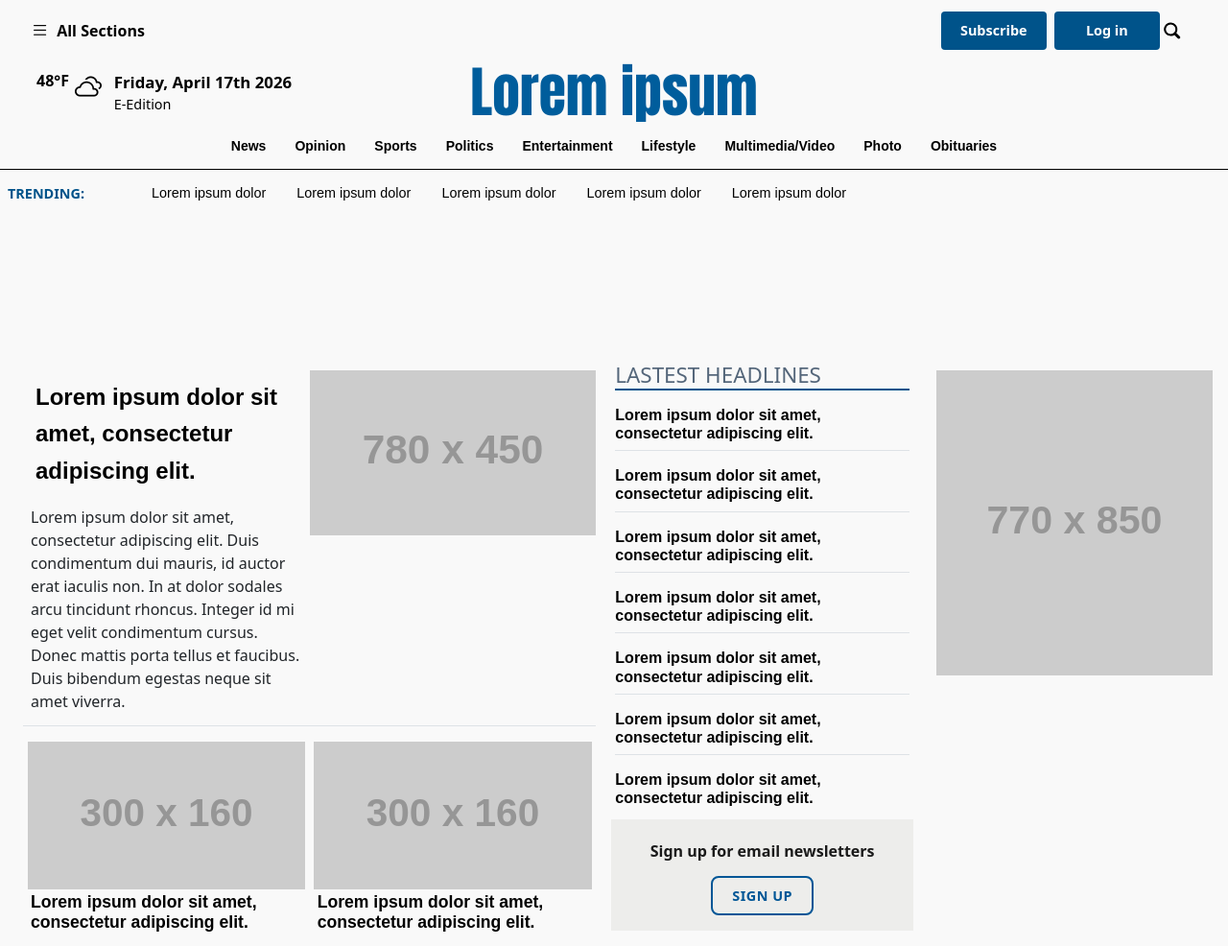
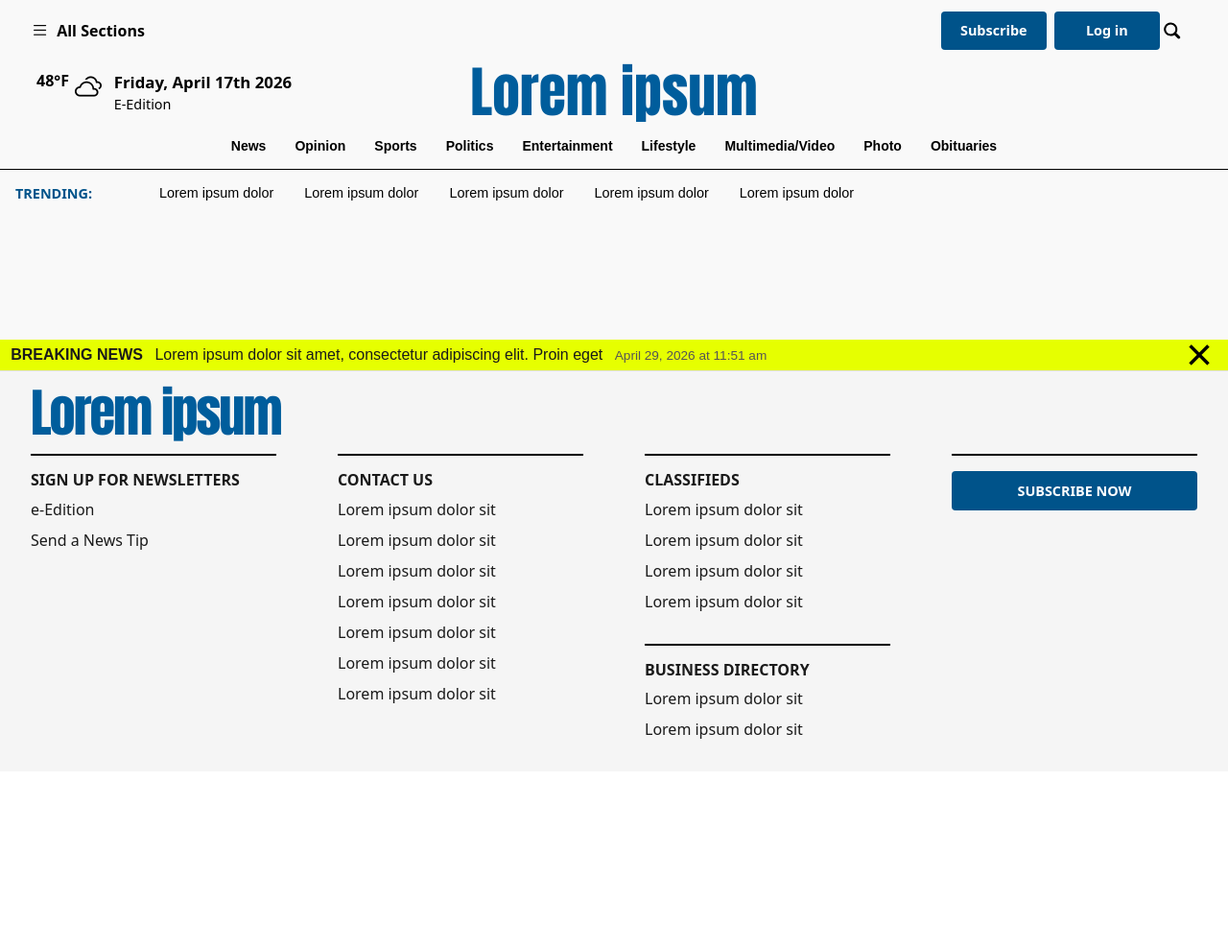
Before and after one commit to Marco-Tetsuya-Stella/esame_PPM, a plain HTML site: page index.html in a window 1280 px wide. Shown: the top 986 px of the page at 96% size. After the commit the page ends 804 px from the top, so only its background shows below. Drawn offline with nearby package versions, Linux system fonts and the light colour scheme; placeholder pictures from the web are drawn by us.

Commit message:
Bozza del banner in cima

```diff
--- a/css/header.css
+++ b/css/header.css
@@ -80,7 +80,7 @@
     width: 100%;
     align-items: center;
     flex-wrap: nowrap;
-    padding: 0 0.5rem;
+    padding: 0 1rem;
     max-width: 1300px;
     margin: 0 auto;
     overflow: hidden;
--- a/css/main.css
+++ b/css/main.css
@@ -6,6 +6,61 @@
     font-family: system-ui, -apple-system, sans-serif;
     background-color: #F9F9F9;
 
+}
+
+
+
+
+
+.banner-yellow {
+    display: flex;
+    align-items: center;
+    width: 100%;
+    max-width: 1300px;
+    margin: 0 auto;
+    min-height: 2rem;
+    padding: 0.15rem 3.5rem 0.15rem 0.7rem;
+    background-color: #E6FF00;
+    position: relative;
+    box-sizing: border-box;
+    font-family: sans-serif;
+}
+
+.banner-content-wrapper {
+    flex: 1;
+    line-height: 1.3;
+    color: #1a1a1a;
+    white-space: normal;
+    word-wrap: break-word;
+}
+
+.banner-label {
+    font-weight: 900;
+    margin-right: 0.5rem;
+}
+
+.banner-headline {
+    font-weight: 500;
+}
+
+.banner-date {
+    color: #555;
+    font-size: 0.85rem;
+    margin-left: 0.5rem;
+    display: inline-block;
+}
+
+.banner-close-icon {
+    position: absolute;
+    right: 1rem;
+    top: 50%;
+    transform: translateY(-50%);
+    font-size: 3rem;
+    font-weight: 300;
+    color: #000;
+    cursor: pointer;
+    line-height: 1;
+    user-select: none;
 }
 
 /*------------
@@ -29,23 +84,27 @@
     border-bottom: 1px solid #dee2e6;
 }
 
-
+.firstBlock__mainArticle__mainTitleContainer {
+    padding: 0.5rem 0 0.5rem 0;
+}
 
 
 .firstBlock__mainArticle__mainTitle {
     margin: 0;
     width: 100%;
     padding: 5px;
+    line-height: 1;
 }
 
 .firstBlock__mainArticle__mainTitle--link {
+    display: inline;
+    line-height: 1;
     text-decoration: none;
     color: #000000;
     font-family: sans-serif;
     font-weight: 700;
     font-size: 1.5rem;
     transition: color 0.2s;
-
     white-space: normal;
     word-wrap: break-word;
     overflow: visible;
@@ -55,7 +114,13 @@
     color: #00538a;
 }
 
+.firstBlock__mainArticle__mainImageContainer {
+    padding: 0.5rem 0 0.5rem 0;
+}
 
+.firstBlock__mainArticle__mainParagraphContainer{
+    padding: 0.5rem 0 0.5rem 0;
+}
 /*-----------------------
     SECTION ARTICLES
  -----------------------*/
@@ -71,16 +136,18 @@
     flex-wrap: wrap;
     align-items: flex-start;
     justify-content: center;
-    padding: 0.3rem;
+    padding: 0;
 }
 
 .firstBlock__article__imageContainer {
+    padding: 0.5rem 0.5rem 0.5rem 0.1rem;
 }
 
 .firstBlock__article__title {
     margin: 0;
-    padding: 0.2rem;
+    padding: 0.5rem 0.2rem 0.2rem 0.2rem;
     width: 100%;
+
 }
 
 
@@ -92,7 +159,7 @@
     color: #000000;
     font-family: sans-serif;
     font-weight: 700;
-    font-size: 1.1rem;
+    font-size: 1.2rem;
     transition: color 0.2s;
 
     white-space: normal;
@@ -106,15 +173,17 @@
 
 @media (min-width: 576px) and (max-width: 768px) {
     .firstBlock__article__title--link {
-        font-size: 0.85rem;
+        font-size: 1.1rem;
     }
 }
 
-@media (min-width: 992px) and (max-width: 1200px) {
+@media (min-width: 1200px) {
     .firstBlock__article__title--link {
         font-size: 1.3rem;
     }
 }
+
+
 
 /*----------------------------
     SECTION SIDE HEADLINE
@@ -226,7 +295,7 @@
     }
 }
 
-.firstBlock__aside__link {
+.firstBlock__image--link {
     width: 100%;
     display: block;
 }
--- a/index.html
+++ b/index.html
@@ -457,7 +457,25 @@
 
 <main class="container-fluid g-0 main__container">
 
-
+    <!--
+    <div id="footerContainer" class="footerBottom__bottomContainer">
+        <span class="footerBottom__bottom__close-icon" onclick="closeContainer()">&#10006;</span>
+    </div>-->
+
+    <div id="yellowBanner" class="banner-yellow">
+        <div class="banner-content-wrapper">
+            <span class="banner-label">BREAKING NEWS</span>
+            <span class="banner-headline">Lorem ipsum dolor sit amet, consectetur adipiscing elit. Proin eget</span>
+            <span class="banner-date">April 29, 2026 at 11:51 am</span>
+        </div>
+
+        <span class="banner-close-icon" onclick="dismissBanner()">&times;</span>
+    </div>
+
+
+
+
+    <!--
     <div class="row g-0 firstBlock ">
         <section class="col-12 col-md-9 d-flex flex-wrap  p-2">
 
@@ -467,7 +485,7 @@
 
                         <div class="col-12 col-sm-6 col-md-12 col-xl-6 d-flex flex-column order-1">
 
-                            <div class="p-2  order-1">
+                            <div class="firstBlock__mainArticle__mainTitleContainer order-1">
                                 <h2 class="firstBlock__mainArticle__mainTitle">
                                     <a href="#" class="firstBlock__mainArticle__mainTitle--link">
                                         Lorem ipsum dolor sit amet, consectetur adipiscing elit.
@@ -475,14 +493,16 @@
                                 </h2>
                             </div>
 
-                            <div class="col-12 d-block d-sm-none d-md-block d-xl-none p-2 order-2">
+                            <div class="col-12 d-block d-sm-none d-md-block d-xl-none firstBlock__mainArticle__mainImageContainer order-2">
+                                <a href="#" class="firstBlock__image--link">
                                     <img src="https://placehold.co/780x450"
                                          class="img-fluid w-100"
                                          style="height: auto; display: block;"
                                          alt="Main Article Image Placeholder">
-                            </div>
-
-                            <div class="p-2  order-3">
+                                </a>
+                            </div>
+
+                            <div class="firstBlock__mainArticle__mainParagraphContainer  order-3">
                                 <p style="margin-bottom: 0.3rem" >
                                     Lorem ipsum dolor sit amet, consectetur adipiscing elit.
                                     Duis condimentum dui mauris, id auctor erat iaculis non.
@@ -494,10 +514,12 @@
 
                         <div class="col-12 col-sm-6 col-md-12 col-xl-6 d-none d-sm-block d-md-none d-xl-block align-items-start justify-content-center pt-2 order-2">
                             <div class="firstBlock__mainArticle__imageContainer">
+                                <a href="#" class="firstBlock__image--link">
                                     <img src="https://placehold.co/780x450"
                                          class="img-fluid w-100"
                                          style="height: auto; display: block;"
                                          alt="Main Article Image Placeholder">
+                                </a>
                             </div>
                         </div>
 
@@ -508,9 +530,11 @@
 
                         <div class="col-xl-12 col-lg-6 col-md-12 col-4   p-0 overflow-hidden">
                             <div class="firstBlock__article__imageContainer">
+                                <a href="#" class="firstBlock__image--link">
                                     <img src="https://placehold.co/300x160"
                                          class="w-100 h-auto d-block"
                                          alt="Article 1 Image Placeholder">
+                                </a>
                             </div>
                         </div>
 
@@ -527,9 +551,11 @@
 
                         <div class="col-xl-12 col-lg-6 col-md-12 col-4  p-0 overflow-hidden">
                             <div class="firstBlock__article__imageContainer ">
+                                <a href="#" class="firstBlock__image--link">
                                     <img src="https://placehold.co/300x160"
                                          class="w-100 h-auto d-block"
                                          alt="Article 2 Image Placeholder">
+                                </a>
                             </div>
                         </div>
 
@@ -546,9 +572,11 @@
 
                         <div class="col-xl-12 col-lg-6 col-md-12 col-4  p-0 overflow-hidden">
                             <div class="firstBlock__article__imageContainer">
+                                <a href="#" class="firstBlock__image--link">
                                     <img src="https://placehold.co/300x160"
                                          class="w-100 h-auto d-block"
                                          alt="Article 3 Image Placeholder">
+                                </a>
                             </div>
                         </div>
 
@@ -565,9 +593,11 @@
 
                         <div class="col-xl-12 col-lg-6 col-md-12 col-4 p-0 overflow-hidden">
                             <div class="firstBlock__article__imageContainer">
+                                <a href="#" class="firstBlock__image--link">
                                     <img src="https://placehold.co/300x160"
                                      class="w-100 h-auto d-block"
                                      alt="Article 4 Image Placeholder">
+                                </a>
                             </div>
                         </div>
 
@@ -664,7 +694,7 @@
 
         <aside class="col-12 col-md-3 d-flex p-2">
             <div class="firstBlock__aside__container">
-                <a href="#" class="firstBlock__aside__link">
+                <a href="#" class="firstBlock__image--link">
                     <img src="https://placehold.co/770x850"
                          class="img-fluid w-100"
                          alt="Aside Image Placeholder">
@@ -2025,7 +2055,7 @@
         </div>
         </div>
     </div>
-
+    -->
 
 
 </main>
@@ -2250,6 +2280,7 @@
         </div>
     </div>
 
+    <!--
     <div class="col-12 d-block footerBottom">
         <ul class="list-unstyled footerBottom__bottomList">
             <li class=""><a href="#" class="footerBottom__bottomList--link">Lorem ipsum dolor sit amet</a></li>
@@ -2278,7 +2309,7 @@
         </div>
 
     </div>
-
+    -->
 
 </footer>
 
--- a/js/aperturaNavBar.js
+++ b/js/aperturaNavBar.js
@@ -192,3 +192,7 @@ document.addEventListener('DOMContentLoaded', () => {
 function closeContainer() {
     document.getElementById('footerContainer').classList.add('is-hidden');
 }
+
+function dismissBanner() {
+    document.getElementById('yellowBanner').classList.add('is-hidden');
+}
```
Lines whose indentation alone changed are shown as unchanged.
